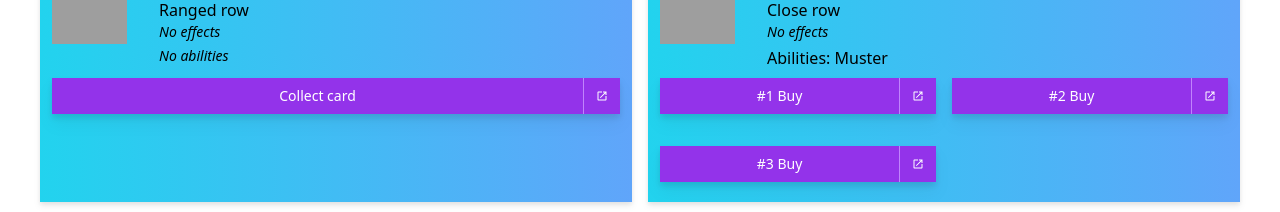
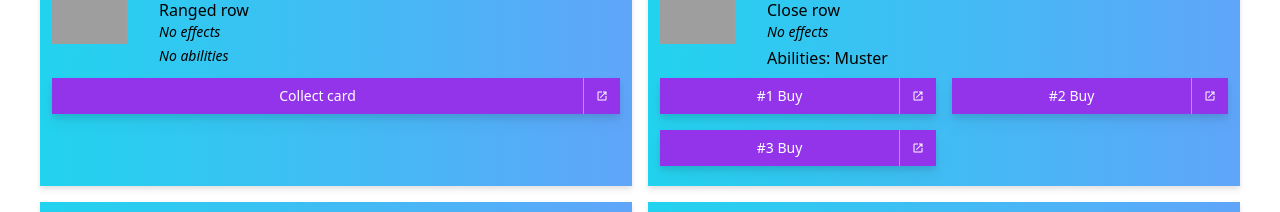
Before and after one commit to Rowan-Paul/gwentcards, a Next.js app: page / in a window 1280 px wide. Shown: the part 454-666 px from the top of the page. Built offline with nearby package versions, Linux system fonts and the light colour scheme; grey boxes are pictures that could not be loaded.

Commit message:
Fix collect button margins

```diff
--- a/components/Card.tsx
+++ b/components/Card.tsx
@@ -82,7 +82,7 @@ const Card = ({ card, setImage, setLocations }: ICardProps): JSX.Element => {
             )}
           </div>
         </div>
-        <div className={locations.length > 1 ? 'md:grid grid-cols-2 gap-4' : ''}>
+        <div className={locations.length > 1 ? 'md:grid grid-cols-2 gap-4 my-2' : 'my-2'}>
           {locations.map((l: ILocation, i: number) => (
             <CollectButton
               key={`${id}-${i}`}
--- a/components/CollectButton.tsx
+++ b/components/CollectButton.tsx
@@ -66,7 +66,7 @@ const CollectButton = ({ id, location, setShowLocations }: IButtonProps): JSX.El
   );
 
   return (
-    <div className="flex bg-purple-600 drop-shadow-lg my-2 cursor-pointer divide-purple-400 divide-x divide-solid">
+    <div className="flex bg-purple-600 drop-shadow-lg cursor-pointer divide-purple-400 divide-x divide-solid">
       <div
         className="grow text-center text-sm text-white p-2 hover:bg-indigo-600 select-none"
         onClick={() => {
```
